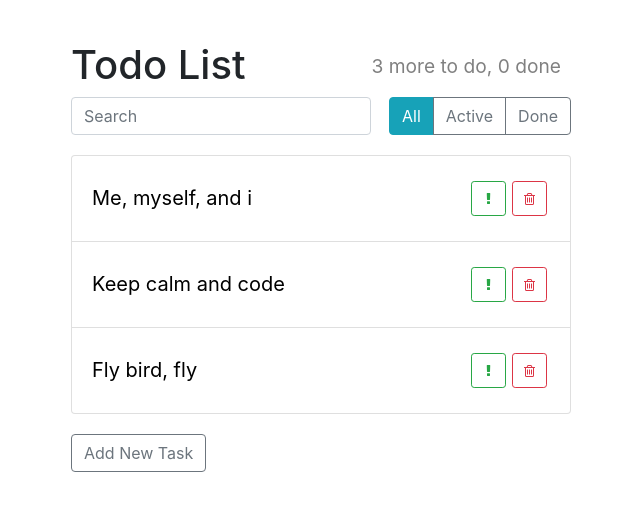
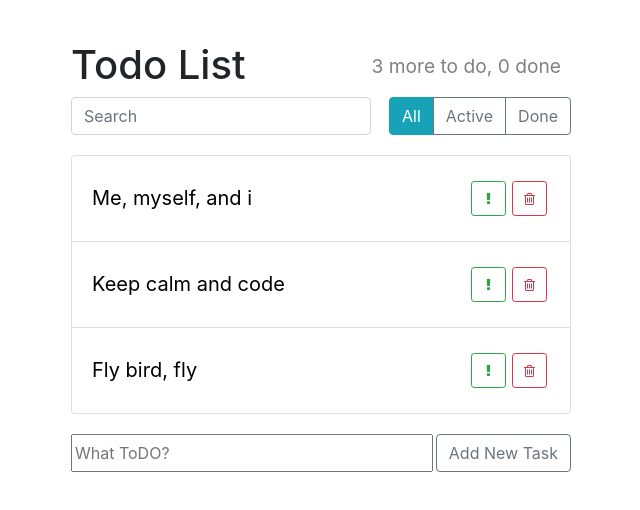
Before and after one commit to serezhaorlov/Todo, a React (Create React App) app: page / in a window 1280 px wide. Shown: the top 510 px of the page, without its empty margins (319-959 px from the left). Built offline with nearby package versions, Linux system fonts and the light colour scheme.

Commit message:
almost done, feature: make your ToDos. Filter + Search in next upd

```diff
--- a/src/components/App/App.js
+++ b/src/components/App/App.js
@@ -6,10 +6,9 @@ import SearchInput from '../SearchInput/SearchInput';
 import StatusFilter from '../StatusFilter/StatusFilter';
 import ItemAddForm from '../ItemAddForm/ItemAddForm';
 
-
+let ID = 1;
 
 function App() {
-  let ID = 1;
 
   const createItem = (label) => {
     return {
@@ -36,15 +35,15 @@ function App() {
 
     const oldItem = todosData[index]; //выбираю эту карточку в переменную, выбирается карточка с id 1
 
-    console.log(oldItem.id) //дабл чек  id 1
-
+/*     console.log(oldItem.id) //дабл чек  id 1
+ */
     const newItem = { //меняю в старом итеме занчение boolen-ключа done/important в зависимости от того что было щелкнуто в TodoListItem и сохраняю в переменную
       ...oldItem,
       [propName]: propValue,
     };
 
-    console.log(newItem, newItem.id) //проверяю изменился ли параметр (изменился) id 1
-
+/*     console.log(newItem, newItem.id) //проверяю изменился ли параметр (изменился) id 1
+ */
     const newArray = [
       ...todosData.slice(0, index), //вставляю вместо старой карточки со старым значением done/important новую карточку, заменяя карточку по index'у
       newItem,
--- a/src/components/ItemAddForm/ItemAddForm.js
+++ b/src/components/ItemAddForm/ItemAddForm.js
@@ -1,10 +1,25 @@
 import React from 'react';
 
 function ItemAddForm ({ onAdd }) {
-    return(
-    <div className="todo__container todo__container_add-button">
-        <button type="button" onClick={ () => {onAdd('Hello Me') }} className="btn btn-outline-secondary todo__button-add">Add New Task</button>
-    </div>
+
+    const [label, setLabel] = React.useState('')
+
+    const onLabelChange = (e) => {
+        setLabel(e.target.value);
+    }
+
+    const onSubmit = (e) => {
+        e.preventDefault();
+        onAdd(label);
+        setLabel('');
+
+    }
+
+    return (
+    <form className="todo__container todo__container_add-button" onSubmit={ onSubmit }>
+        <input className="todo__input" placeholder="What ToDO?" onChange={ onLabelChange } value={label}></input> {/* controled element now */}
+        <button type="submit" className="btn btn-outline-secondary todo__button-add">Add New Task</button>
+    </form>
     )
 }
 
--- a/src/components/TodoListItem/TodoListItem.js
+++ b/src/components/TodoListItem/TodoListItem.js
@@ -1,7 +1,6 @@
 import React from 'react';
 
 function TodoListItem ( { item, onDelete, changeTodoItem,  } ) {
-    console.log(item)
     const {label, done, important, id} = item; //деструктурирую item для наглядности
 
     const isCaseDone = () => {
```
Also changed, not shown: 1 other file (tests, documents, lock files or other folders).
